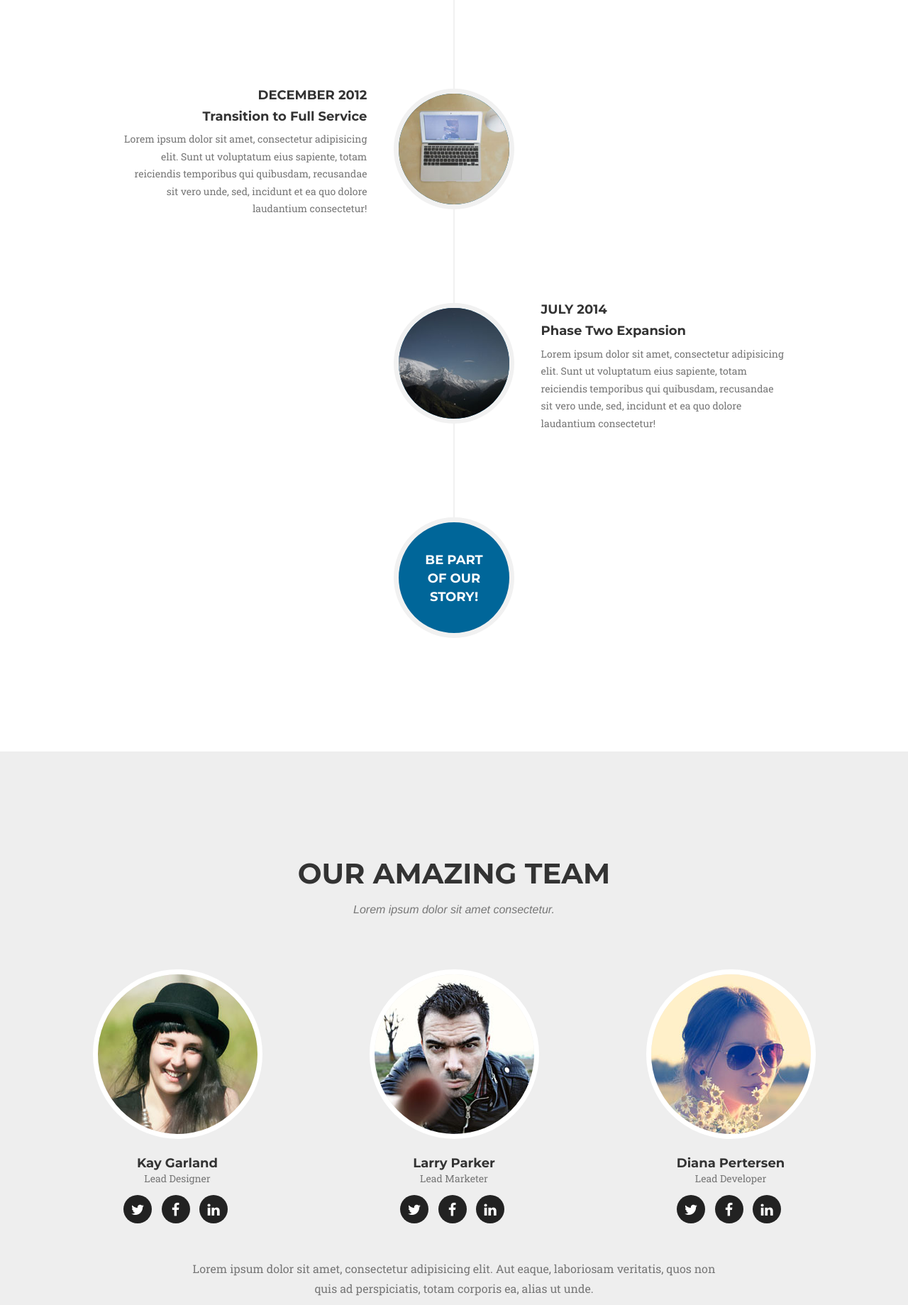
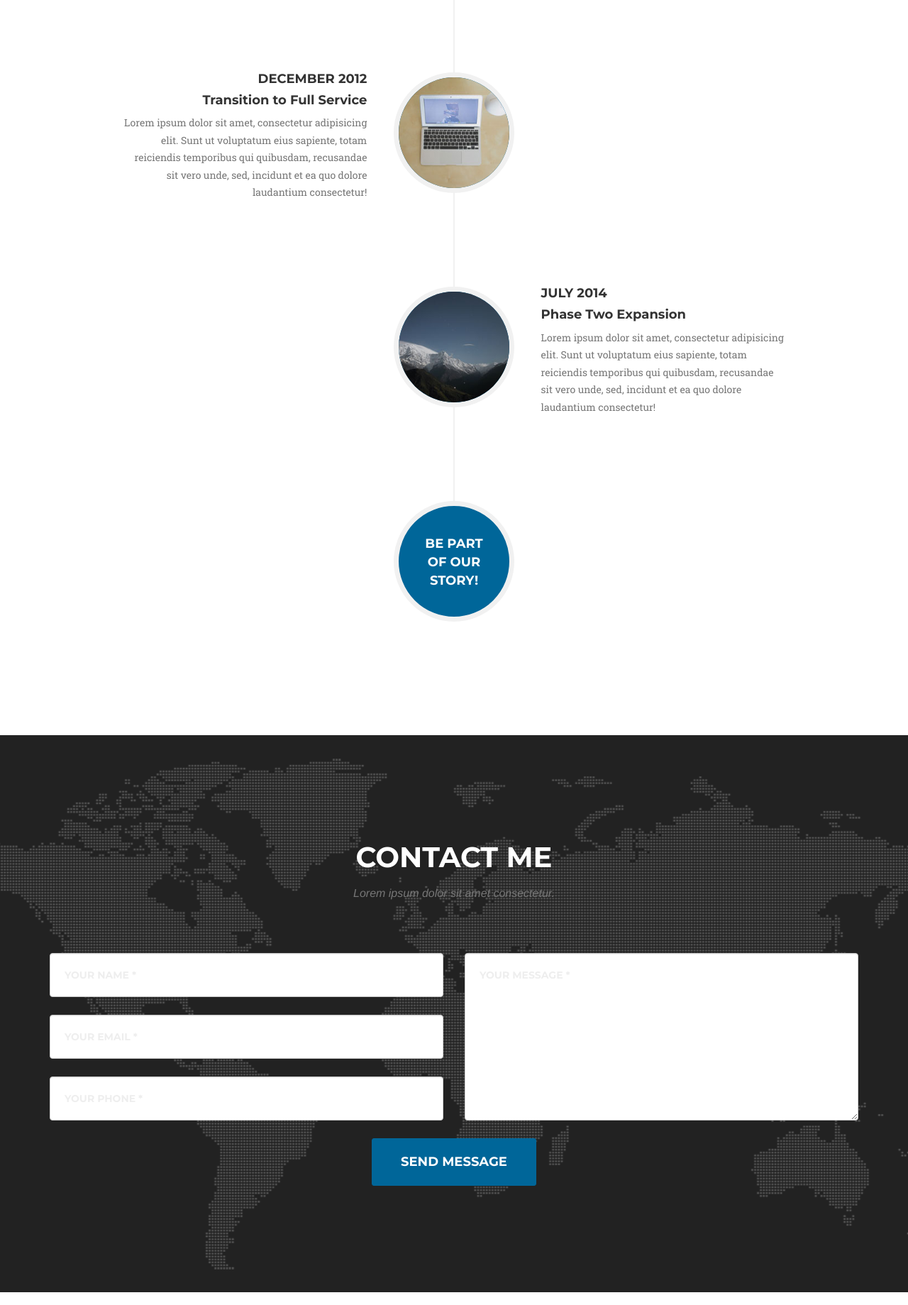
Before and after one commit to steven-cardini/ch.cardini.steven.www, a PHP site: page / in a window 1280 px wide. Shown: the part 2776-4615 px from the top of the page at 71% size. Run offline with PHP 8.4, Linux system fonts and the light colour scheme; some libraries are stand-ins or nearby versions; some web fonts are replaced.

Commit message:
updated theme

```diff
--- a/css/style.css
+++ b/css/style.css
@@ -142,18 +142,20 @@ fieldset[disabled] .btn-xl.active {
   background-color: #ffffff;
 }
 .navbar-custom {
-  background-color: #222222;
+  background-color: #333333;
   border-color: transparent;
 }
 .navbar-custom .navbar-brand {
-  color: #006699;
-  font-family: "Kaushan Script", "Helvetica Neue", Helvetica, Arial, cursive;
+  color: #00aaff;
+  text-shadow: -2px 0 #333333, 0 3px #333333, 3px 0 #333333, 0 -2px #333333;
+  font-family: "Montserrat", "Helvetica Neue", Helvetica, Arial, sans-serif;
+  text-transform: uppercase;
 }
 .navbar-custom .navbar-brand:hover,
 .navbar-custom .navbar-brand:focus,
 .navbar-custom .navbar-brand:active,
 .navbar-custom .navbar-brand.active {
-  color: #004466;
+  color: #00aaff;
 }
 .navbar-custom .navbar-collapse {
   border-color: rgba(255, 255, 255, 0.02);
@@ -190,7 +192,7 @@ fieldset[disabled] .btn-xl.active {
 .navbar-custom .navbar-nav > .active > a:hover,
 .navbar-custom .navbar-nav > .active > a:focus {
   color: white;
-  background-color: #004466;
+  background-color: #006699;
 }
 @media (min-width: 768px) {
   .navbar-custom {
@@ -213,7 +215,7 @@ fieldset[disabled] .btn-xl.active {
 }
 @media (min-width: 768px) {
   .navbar-custom.affix {
-    background-color: #222222;
+    background-color: #333333;
     padding: 10px 0;
   }
   .navbar-custom.affix .navbar-brand {
--- a/index.html
+++ b/index.html
@@ -53,13 +53,10 @@
                         <a href="#page-top"></a>
                     </li>
                     <li>
-                        <a class="page-scroll" href="#portfolio">Photos</a>
+                        <a class="page-scroll" href="#photos">Photos</a>
                     </li>
                     <li>
                         <a class="page-scroll" href="#about">About</a>
-                    </li>
-                    <li>
-                        <a class="page-scroll" href="#team">Team</a>
                     </li>
                     <li>
                         <a class="page-scroll" href="#contact">Contact</a>
@@ -83,7 +80,7 @@
     </header>
 
     <!-- Portfolio Grid Section -->
-    <section id="portfolio" class="bg-light-gray">
+    <section id="photos" class="bg-light-gray">
         <div class="container">
             <div class="row">
                 <div class="col-lg-12 text-center">
@@ -261,97 +258,6 @@
         </div>
     </section>
 
-    <!-- Team Section -->
-    <section id="team" class="bg-light-gray">
-        <div class="container">
-            <div class="row">
-                <div class="col-lg-12 text-center">
-                    <h2 class="section-heading">Our Amazing Team</h2>
-                    <h3 class="section-subheading text-muted">Lorem ipsum dolor sit amet consectetur.</h3>
-                </div>
-            </div>
-            <div class="row">
-                <div class="col-sm-4">
-                    <div class="team-member">
-                        <img src="img/team/1.jpg" class="img-responsive img-circle" alt="">
-                        <h4>Kay Garland</h4>
-                        <p class="text-muted">Lead Designer</p>
-                        <ul class="list-inline social-buttons">
-                            <li><a href="#"><i class="fa fa-twitter"></i></a>
-                            </li>
-                            <li><a href="#"><i class="fa fa-facebook"></i></a>
-                            </li>
-                            <li><a href="#"><i class="fa fa-linkedin"></i></a>
-                            </li>
-                        </ul>
-                    </div>
-                </div>
-                <div class="col-sm-4">
-                    <div class="team-member">
-                        <img src="img/team/2.jpg" class="img-responsive img-circle" alt="">
-                        <h4>Larry Parker</h4>
-                        <p class="text-muted">Lead Marketer</p>
-                        <ul class="list-inline social-buttons">
-                            <li><a href="#"><i class="fa fa-twitter"></i></a>
-                            </li>
-                            <li><a href="#"><i class="fa fa-facebook"></i></a>
-                            </li>
-                            <li><a href="#"><i class="fa fa-linkedin"></i></a>
-                            </li>
-                        </ul>
-                    </div>
-                </div>
-                <div class="col-sm-4">
-                    <div class="team-member">
-                        <img src="img/team/3.jpg" class="img-responsive img-circle" alt="">
-                        <h4>Diana Pertersen</h4>
-                        <p class="text-muted">Lead Developer</p>
-                        <ul class="list-inline social-buttons">
-                            <li><a href="#"><i class="fa fa-twitter"></i></a>
-                            </li>
-                            <li><a href="#"><i class="fa fa-facebook"></i></a>
-                            </li>
-                            <li><a href="#"><i class="fa fa-linkedin"></i></a>
-                            </li>
-                        </ul>
-                    </div>
-                </div>
-            </div>
-            <div class="row">
-                <div class="col-lg-8 col-lg-offset-2 text-center">
-                    <p class="large text-muted">Lorem ipsum dolor sit amet, consectetur adipisicing elit. Aut eaque, laboriosam veritatis, quos non quis ad perspiciatis, totam corporis ea, alias ut unde.</p>
-                </div>
-            </div>
-        </div>
-    </section>
-
-    <!-- Clients Aside -->
-    <aside class="clients">
-        <div class="container">
-            <div class="row">
-                <div class="col-md-3 col-sm-6">
-                    <a href="#">
-                        <img src="img/logos/envato.jpg" class="img-responsive img-centered" alt="">
-                    </a>
-                </div>
-                <div class="col-md-3 col-sm-6">
-                    <a href="#">
-                        <img src="img/logos/designmodo.jpg" class="img-responsive img-centered" alt="">
-                    </a>
-                </div>
-                <div class="col-md-3 col-sm-6">
-                    <a href="#">
-                        <img src="img/logos/themeforest.jpg" class="img-responsive img-centered" alt="">
-                    </a>
-                </div>
-                <div class="col-md-3 col-sm-6">
-                    <a href="#">
-                        <img src="img/logos/creative-market.jpg" class="img-responsive img-centered" alt="">
-                    </a>
-                </div>
-            </div>
-        </div>
-    </aside>
 
     <!-- Contact Section -->
     <section id="contact">
@@ -402,7 +308,7 @@
         <div class="container">
             <div class="row">
                 <div class="col-md-4">
-                    <span class="copyright">Copyright &copy; Steven Cardini 2016</span>
+                    <span class="copyright">Copyright &copy; 2016 Steven Cardini</span>
                 </div>
                 <div class="col-md-4">
                     <ul class="list-inline social-buttons">
@@ -416,7 +322,7 @@
                 </div>
                 <div class="col-md-4">
                     <ul class="list-inline quicklinks">
-                        <li><a href="#">Privacy Policy</a>
+                        <li><a href="#">Impressum</a>
                         </li>
                     </ul>
                 </div>
--- a/less/style.less
+++ b/less/style.less
@@ -81,16 +81,17 @@ h1, h2, h3, h4, h5, h6 {
 // Custom Navigation Bar
 
 .navbar-custom {
-	background-color: @gray-darker;
+	background-color: @gray-dark;
 	border-color: transparent;
 	.navbar-brand {
-		color: @theme-primary;
-		.script-font;
+		color: lighten(@theme-primary, 20%);
+		text-shadow: -2px 0 @gray-dark, 0 3px @gray-dark, 3px 0 @gray-dark, 0 -2px @gray-dark;
+		.heading-font;
         &:hover,
         &:focus,
         &:active,
         &.active {
-        	color: darken(@theme-primary, 10%);
+        	color: lighten(@theme-primary, 20%);
         }
 	}
 	.navbar-collapse {
@@ -130,7 +131,7 @@ h1, h2, h3, h4, h5, h6 {
 	.navbar-nav>.active>a:hover,
 	.navbar-nav>.active>a:focus {
 		color: white;
-		background-color: darken(@theme-primary, 10%);
+		background-color: @theme-primary;
 	}
 }
 
@@ -158,7 +159,7 @@ h1, h2, h3, h4, h5, h6 {
 
 @media(min-width:768px) {
 	.navbar-custom.affix {
-		background-color: @gray-darker;
+		background-color: @gray-dark;
 		padding: 10px 0;
 		.navbar-brand {
 			font-size: 1.5em;
--- a/less/variables.less
+++ b/less/variables.less
@@ -3,6 +3,7 @@
 // Gray and Brand Colors for use across theme
 
 @theme-primary:    #069;
+@theme-secondary: #930;
 @theme-danger:     #e74c3c;
 
 @gray-base:        #000;
```
Also changed, not shown: img/header-bg.jpg.
